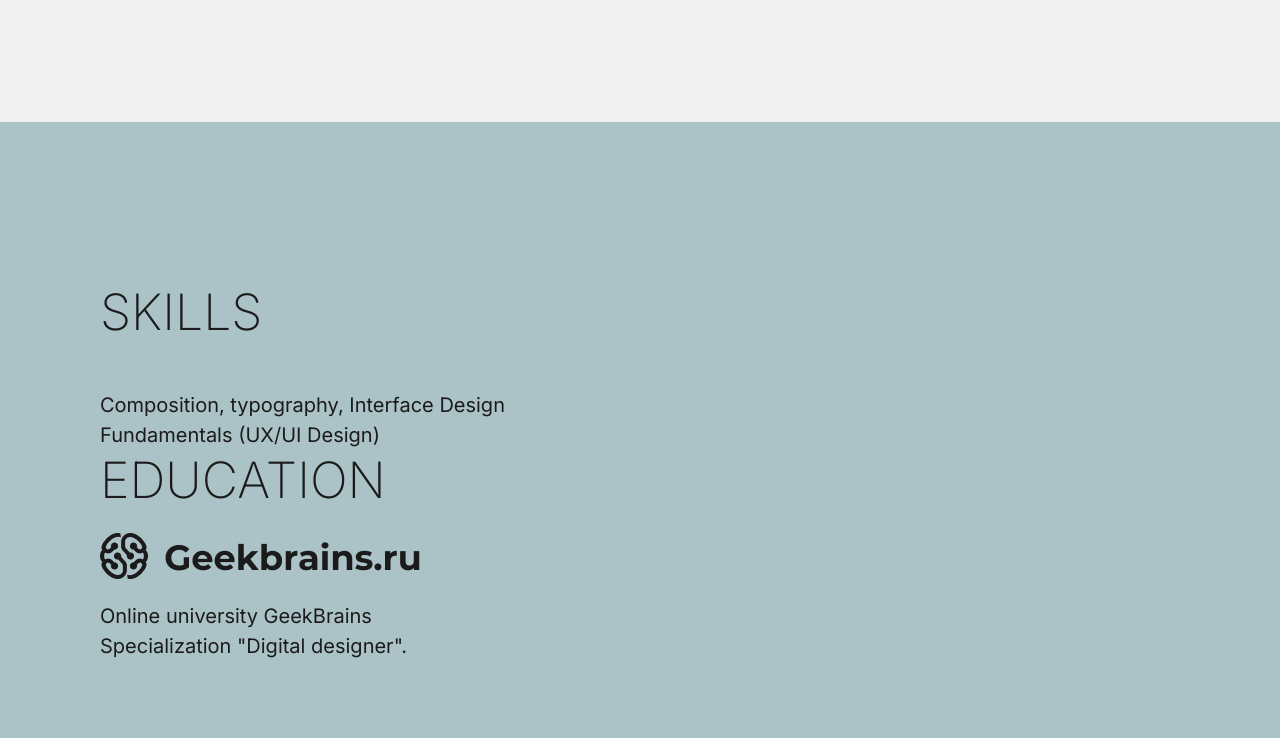
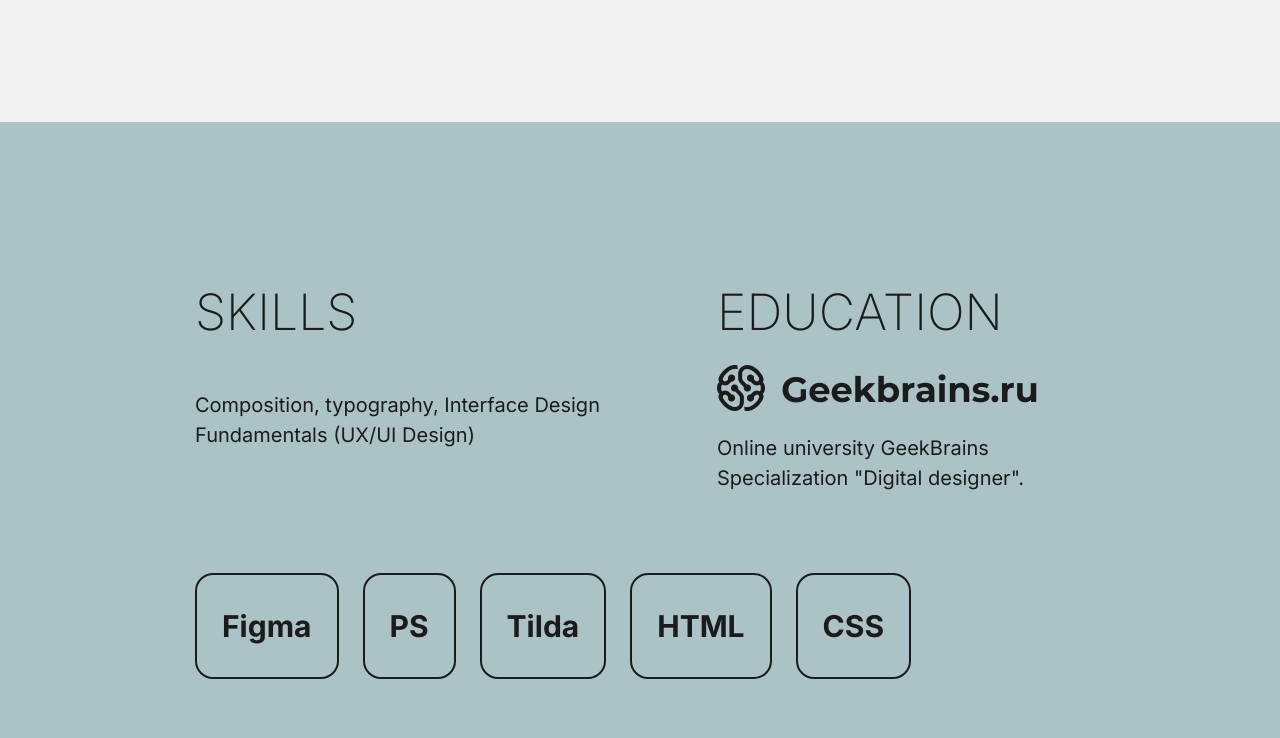
Before and after one commit to EkaterinaZaitseva1609/HTML-SCC-GB, a plain HTML site: page index.html in a window 1280 px wide. Shown: the part 1711-2449 px from the top of the page. Drawn offline with Linux system fonts and the light colour scheme.

Commit message:
add adaptive version for tablet

```diff
--- a/index.html
+++ b/index.html
@@ -31,7 +31,7 @@
         </h1>
     </div>
     <div class="about_me center">
-        <img src="img/Photo.svg" alt="EkaterinaZaitseva">
+        <img class="photo" src="img/Photo.svg" alt="EkaterinaZaitseva">
         <div class="about_content">
             <h2 class="heading">
                 About me
@@ -49,8 +49,8 @@
         </h2>
         <img src="img/my_project1.svg" alt="project">
     </div>
-    <div class="info center">
-        <div class="info_block">
+    <div class="info info_center">
+
         <div class="info_skills">
             <h2 class="heading">
                 Skills
@@ -69,7 +69,7 @@
                 Specialization "Digital designer".
             </p>
         </div>
-        </div>
+
         <div class="info_icons">
             <div class="sticker figma">
                 Figma
```
Lines whose indentation alone changed are shown as unchanged.
